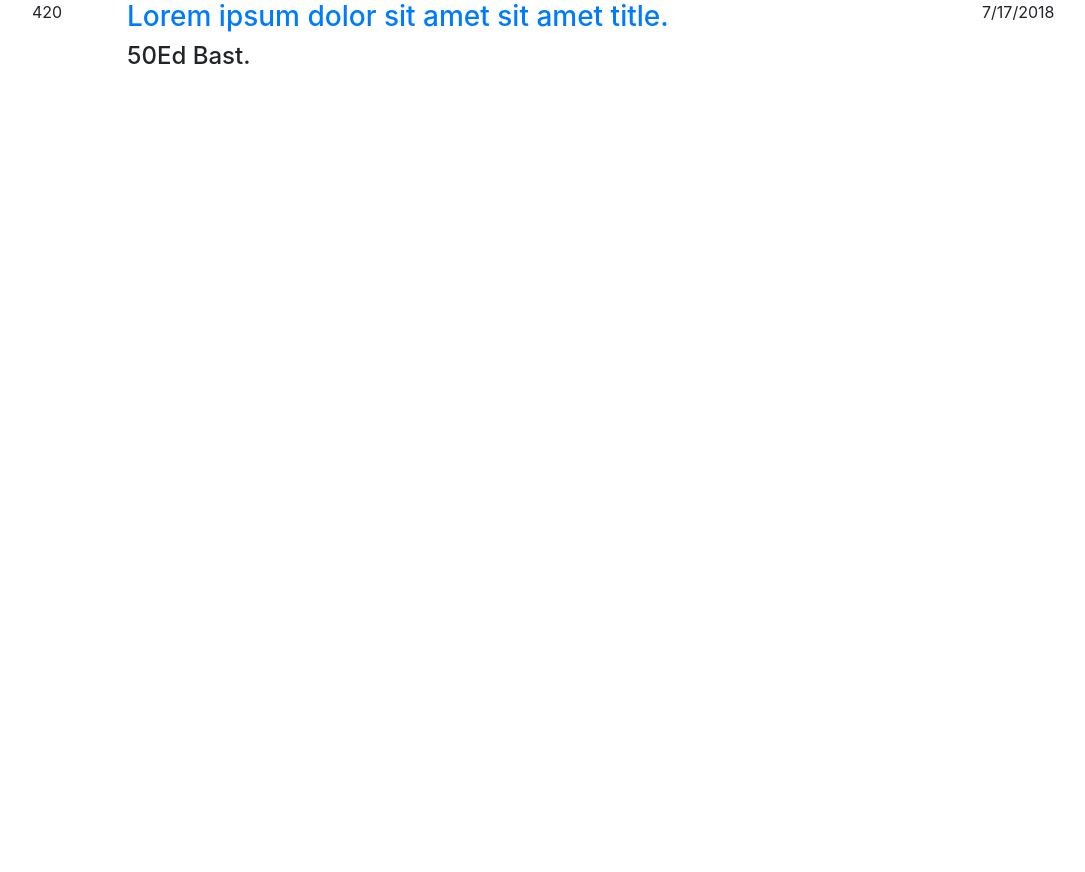
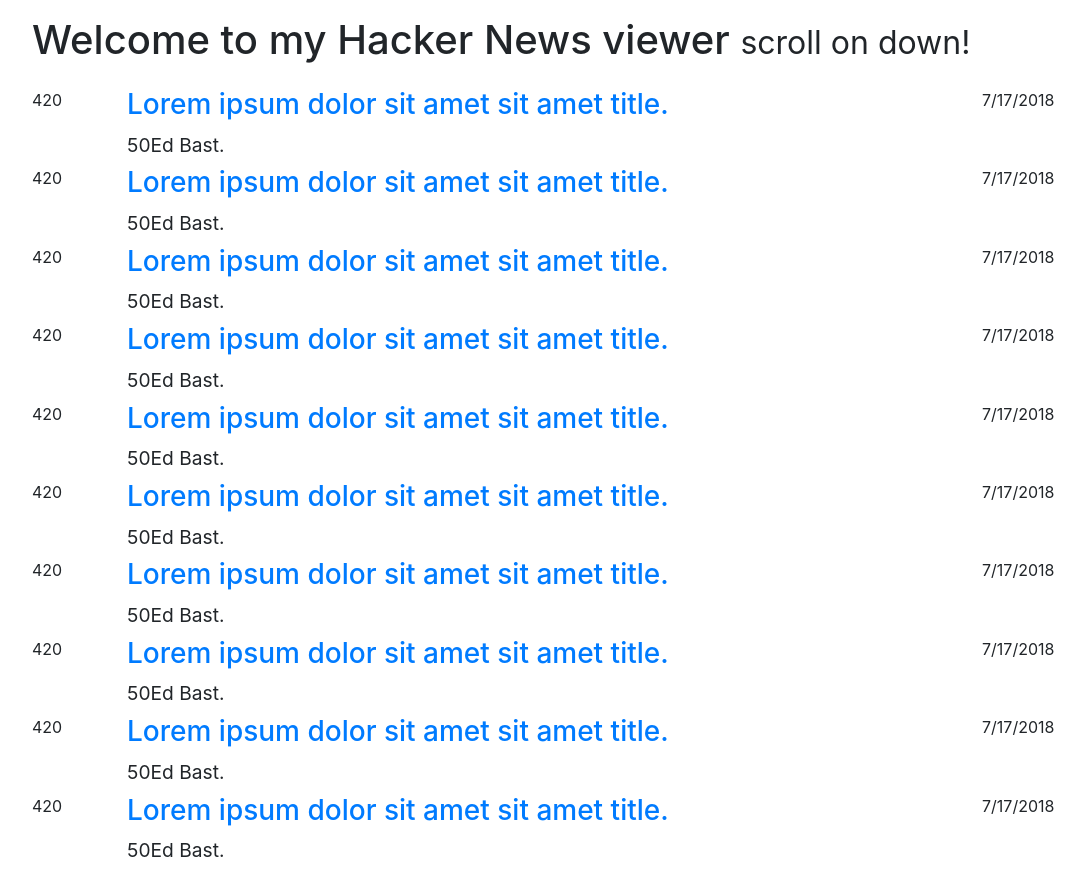
Before and after one commit to smokinjoe/hacker-zmags, a React (Create React App) app: page / in a window 1280 px wide. Shown: the whole page, without its empty margins (53-1138 px from the left). Before the commit the page ends 800 px from the top, so only its background shows below. Built offline with nearby package versions, Linux system fonts and the light colour scheme.

Commit message:
rough initial layout in place

```diff
--- a/src/components/Main/Main.js
+++ b/src/components/Main/Main.js
@@ -3,7 +3,10 @@
 class Main extends Component {
 
   renderRow () {
-    return (
+    const rows = [];
+
+    for (let i = 0; i < 10; i++) {
+      rows.push(
         <div className="row">
           <div className="col-1">
             <span className="story-score">420</span>
@@ -16,10 +19,12 @@
             </h3>
             <h4>
               <span className="story-author">
+                <small>
                   <span className="story-author-score">
                     50
                   </span>
                   Ed Bast.
+                </small>
               </span>
             </h4>
           </div>
@@ -32,16 +37,19 @@
       );
     }
 
+    return rows;
+  }
+
   render () {
     return (
       <div className="container">
+        <div class="page-header mt-3 mb-4">
+          <h1>Welcome to my Hacker News viewer <small>scroll on down!</small></h1>
+        </div>
 
         { this.renderRow() }
 
       </div>
-
-
-
 
     );
   }
```
Lines whose indentation alone changed are shown as unchanged.
